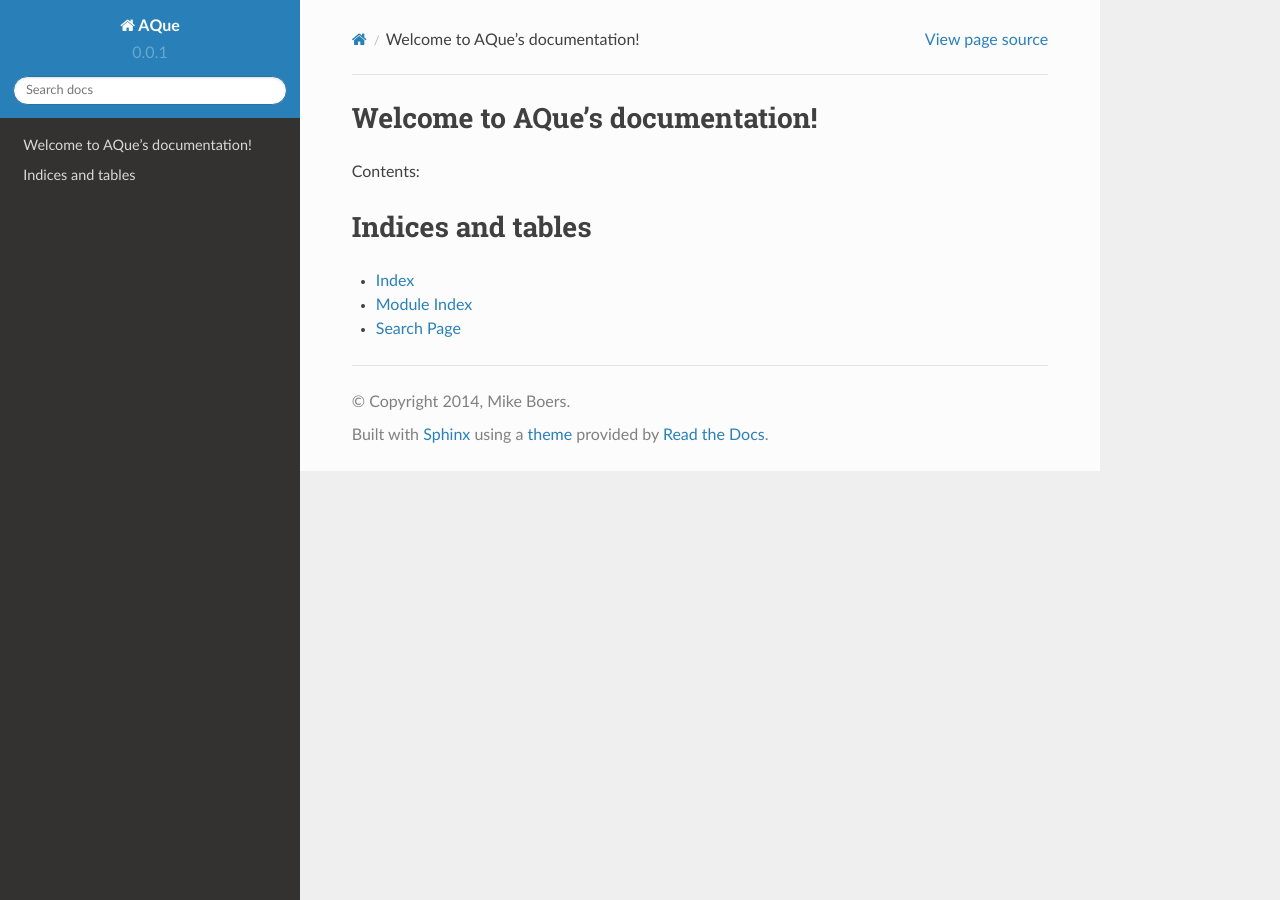
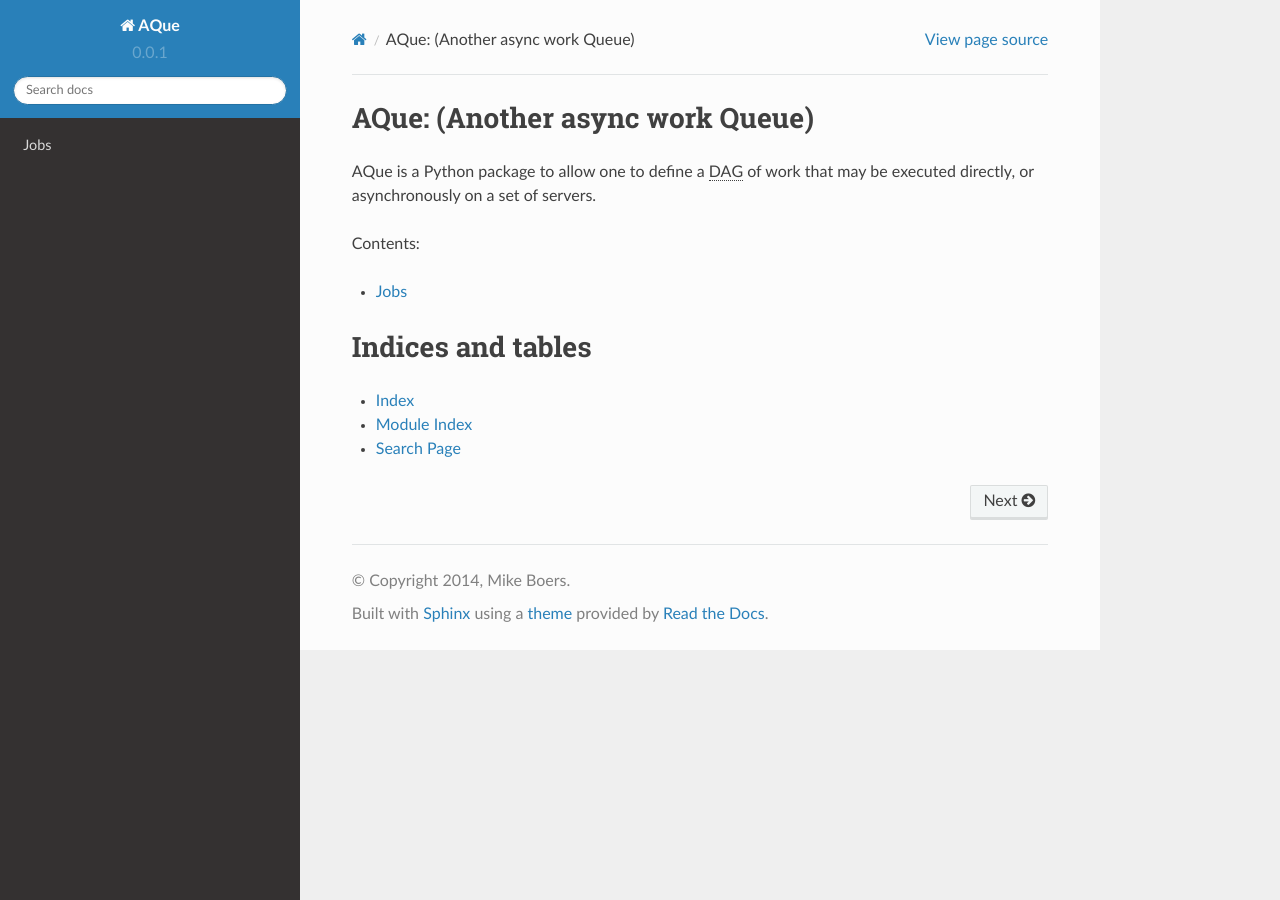
Before and after one commit to mikeboers/aque, a Sphinx documentation site: the page built from docs/index.rst, in a window 1280 px wide. Built offline with Sphinx 7.4.7 and the Read the Docs theme 2.0.0, drawn with Linux system fonts in a browser that asks for light colours.

Commit message:
Start document the Job class

```diff
--- a/docs/index.rst
+++ b/docs/index.rst
@@ -1,15 +1,16 @@
-.. AQue documentation master file, created by
-   sphinx-quickstart on Tue Jan 28 10:19:37 2014.
-   You can adapt this file completely to your liking, but it should at least
-   contain the root `toctree` directive.
+AQue: (Another async work Queue)
+================================
 
-Welcome to AQue's documentation!
-================================
+AQue is a Python package to allow one to define a :abbr:`DAG (Directed Acyclic Graph)` of work that may be executed directly, or asynchronously on a set of servers.
+
+
 
 Contents:
 
 .. toctree::
    :maxdepth: 2
+
+   job
 
 
 
```
Also changed, not shown: docs/job.rst (added, +11 -0 lines), 1 other file.
